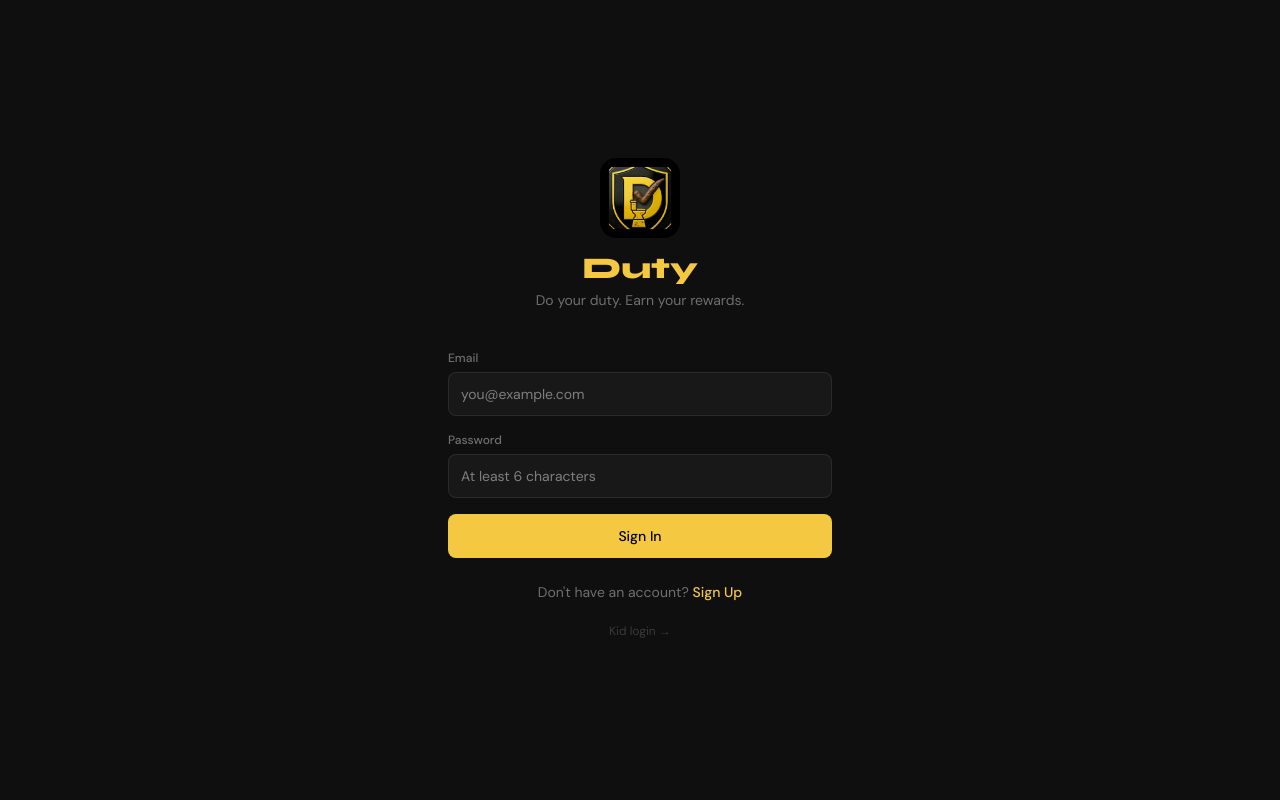
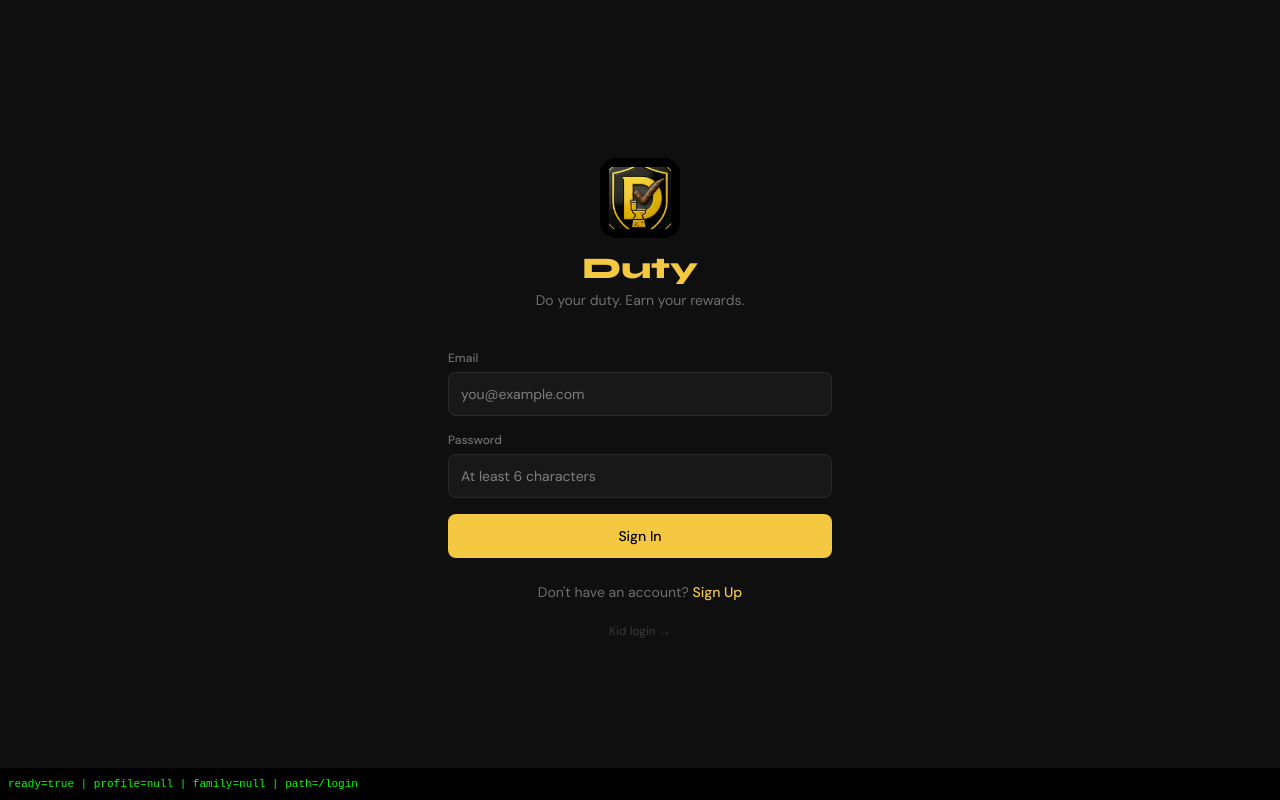
Before and after one commit to sendscott-del/duty-app, a React (Vite) app: page /login in a window 1280 px wide. Built offline with nearby package versions, Linux system fonts and the light colour scheme; no server answers.

Commit message:
Add temp debug overlay to diagnose blank screen

```diff
--- a/src/App.tsx
+++ b/src/App.tsx
@@ -76,11 +76,23 @@ function AppRoutes() {
   )
 }
 
+function DebugOverlay() {
+  const { profile, family } = useStore()
+  const { ready } = useAuth()
+  const location = useLocation()
+  return (
+    <div style={{ position: 'fixed', bottom: 0, left: 0, right: 0, zIndex: 99999, background: '#000', color: '#0f0', padding: 8, fontSize: 11, fontFamily: 'monospace' }}>
+      ready={String(ready)} | profile={profile?.full_name ?? 'null'} | family={family?.name ?? 'null'} | path={location.pathname}
+    </div>
+  )
+}
+
 export default function App() {
   useAuth()
 
   return (
     <BrowserRouter>
+      <DebugOverlay />
       <AppRoutes />
     </BrowserRouter>
   )
```
